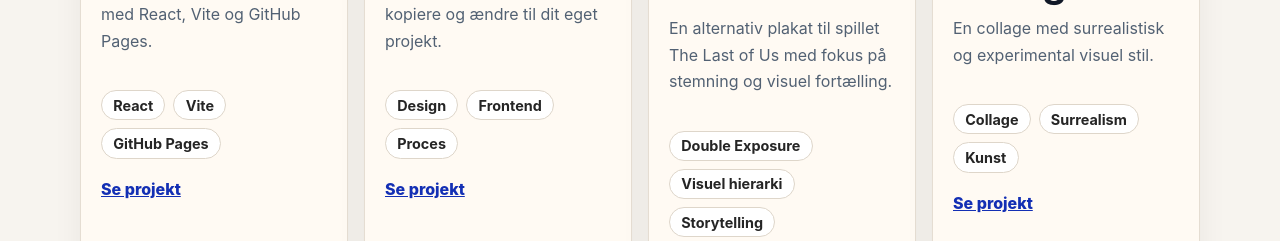
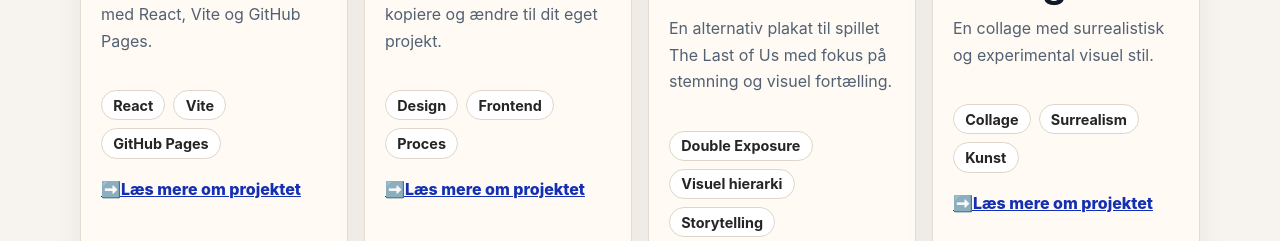
Before and after one commit to Kubraf96/Kubraf96.github.io, a React (Vite) app: page /projects in a window 1280 px wide. Shown: the part 711-952 px from the top of the page. Built offline with nearby package versions, Linux system fonts and the light colour scheme.

Commit message:
deleted year from info

```diff
--- a/src/pages/ProjectsPage.jsx
+++ b/src/pages/ProjectsPage.jsx
@@ -24,15 +24,25 @@ function ProjectsPage() {
                 <img src={project.image} alt={`Preview af ${project.title}`} />
               </Link>
               <div className="project-card-content">
+                <div>
                   <p className="eyebrow">{project.year}</p>
                   <h2>{project.title}</h2>
                   <p>{project.summary}</p>
+                </div>
+                <div className="project-card-footer">
                   <ul className="tag-list">
                     {project.tags.map((tag) => (
                       <li key={tag}>{tag}</li>
                     ))}
                   </ul>
-                <Link to={`/projects/${project.slug}`}>Se projekt</Link>
+                  <Link
+                    to={`/projects/${project.slug}`}
+                    className="project-card-link"
+                  >
+                    <span className="project-card-link-icon">➡️</span>
+                    <span>Læs mere om projektet</span>
+                  </Link>
+                </div>
               </div>
             </article>
           ))}
```
Lines whose indentation alone changed are shown as unchanged.
